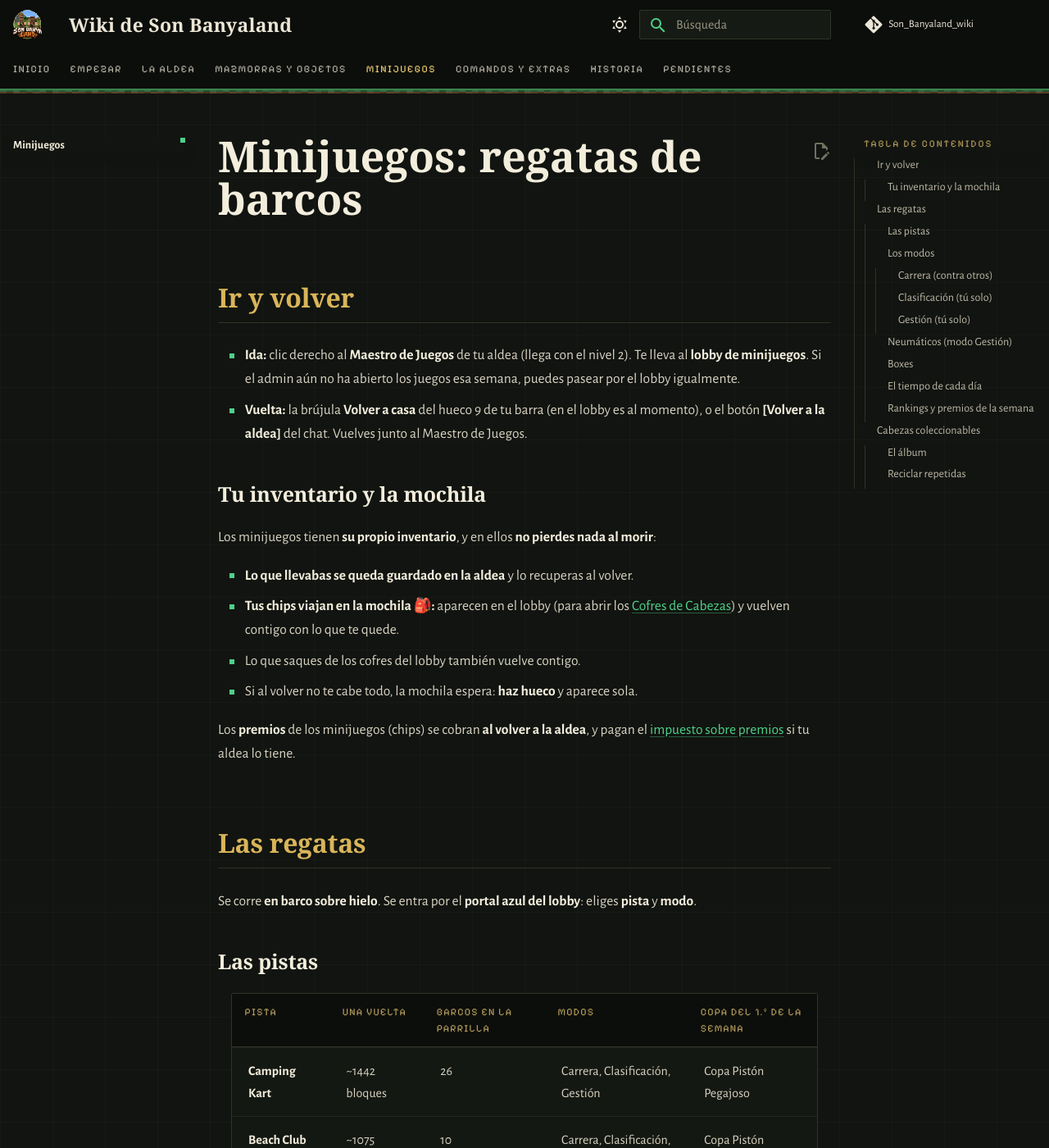
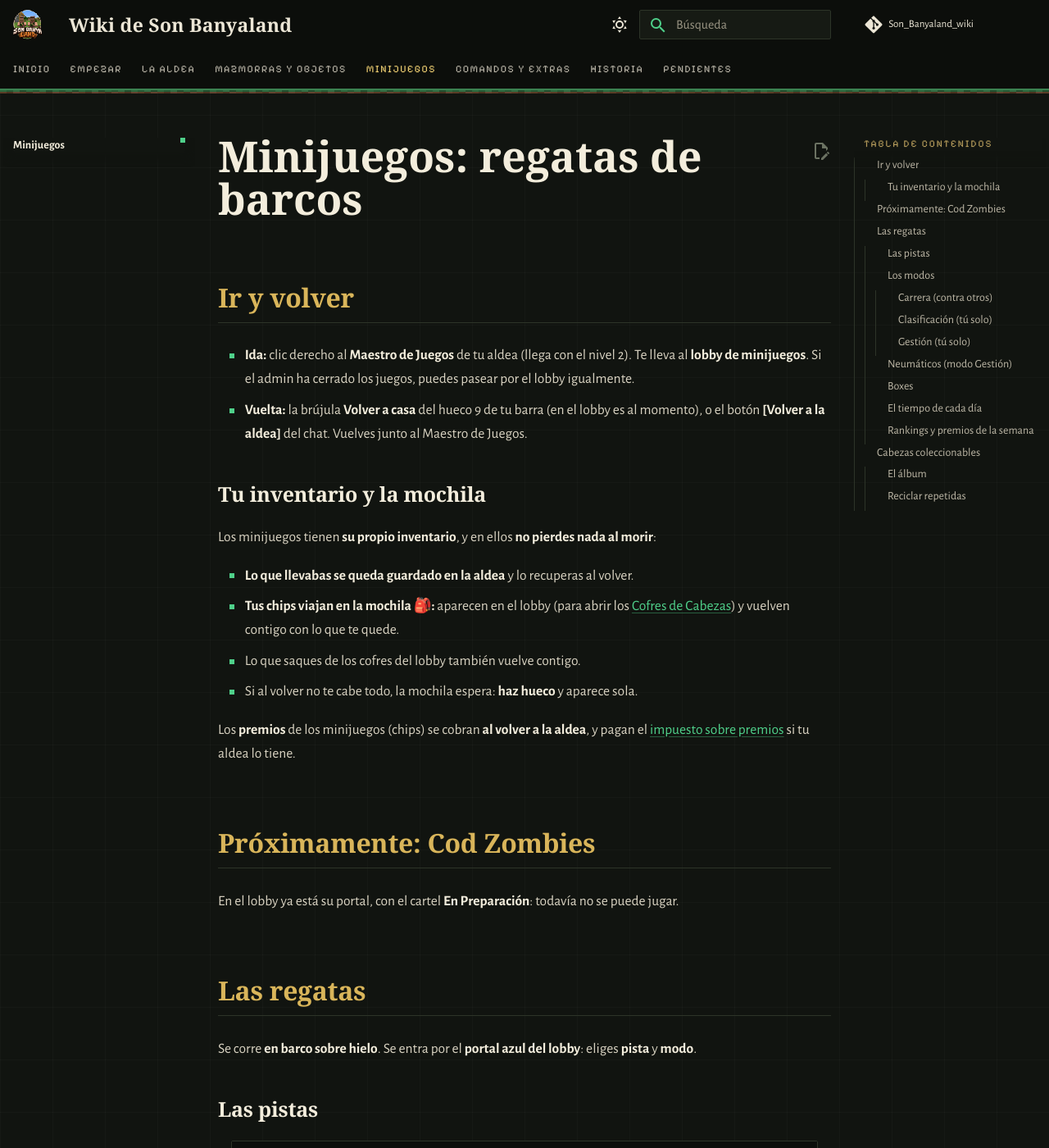
Before and after one commit to PigPilgrim/Son_Banyaland_wiki, an MkDocs documentation site: the page built from docs/minijuegos.md, in a window 1280 px wide and 1400 px high. Shown: the whole window at 82% size. Built offline with MkDocs 1.6.1 and Material for MkDocs 9.7.7, drawn with Linux system fonts in a browser that asks for light colours; some web fonts are replaced; comment, search, counter and statistics services are not loaded.

Commit message:
Minijuegos: Cod Zombies en preparación en el lobby
Co-Authored-By: Claude Opus 5.5 <noreply@anthropic.com>

```diff
--- a/docs/minijuegos.md
+++ b/docs/minijuegos.md
@@ -3,7 +3,7 @@
 ## Ir y volver
 
 - **Ida:** clic derecho al **Maestro de Juegos** de tu aldea (llega con el nivel 2). Te lleva al **lobby de
-  minijuegos**. Si el admin aún no ha abierto los juegos esa semana, puedes pasear por el lobby igualmente.
+  minijuegos**. Si el admin ha cerrado los juegos, puedes pasear por el lobby igualmente.
 - **Vuelta:** la brújula **Volver a casa** del hueco 9 de tu barra (en el lobby es al momento), o el botón
   **[Volver a la aldea]** del chat. Vuelves junto al Maestro de Juegos.
 
@@ -19,6 +19,10 @@ Los minijuegos tienen **su propio inventario**, y en ellos **no pierdes nada al
 
 Los **premios** de los minijuegos (chips) se cobran **al volver a la aldea**, y pagan el
 [impuesto sobre premios](hacienda.md#hacienda-los-impuestos) si tu aldea lo tiene.
+
+## Próximamente: Cod Zombies
+
+En el lobby ya está su portal, con el cartel **En Preparación**: todavía no se puede jugar.
 
 ## Las regatas
 
```
